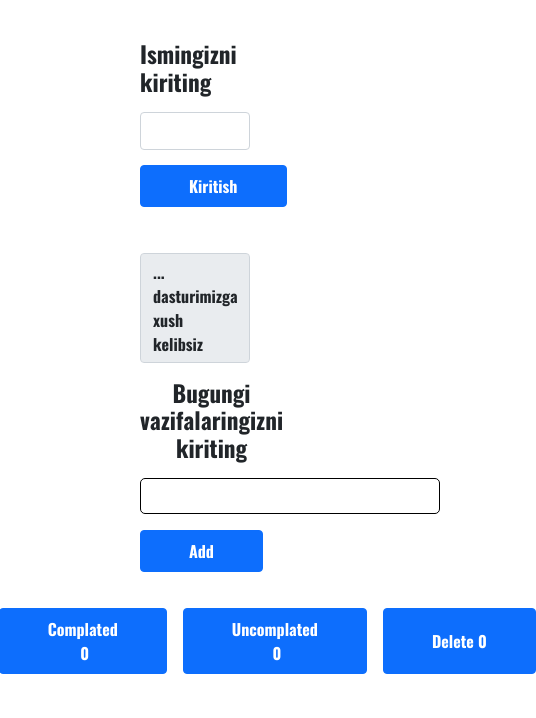
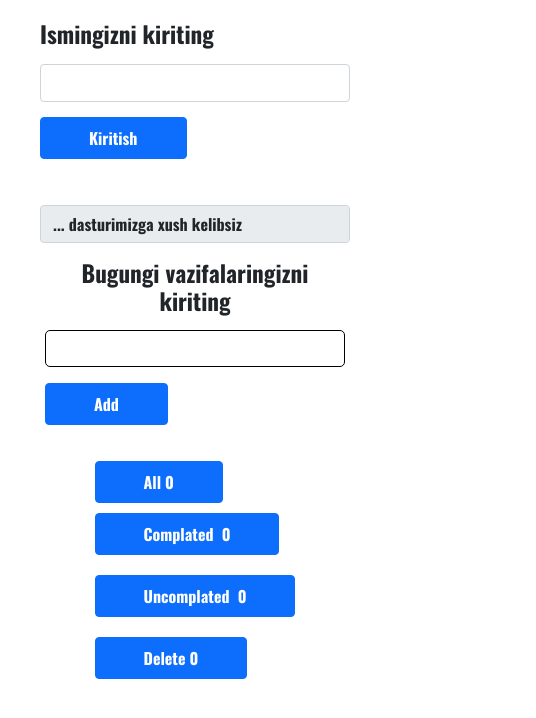
Before and after one commit to hasanalit/todoscss, a plain HTML site: page index.html in a window 390 px wide. Shown: the whole page, 536 px wide, since content can reach past the window. Drawn offline with nearby package versions, Linux system fonts and the light colour scheme.

Commit message:
responsive

```diff
--- a/index.html
+++ b/index.html
@@ -10,7 +10,7 @@
 </head>
 <body>
     <main class="container todo">
-        <div class="todo__container">
+        <div class="todo__container p-0">
           <form class="form">
             <div class="mb-3">
               <label for="exampleInputEmail1" class="form-label"><h3>Ismingizni kiriting</h3></label>
@@ -35,11 +35,11 @@
 
           <ul class="list"></ul>
 
-          <div class="d-flex">
-          <button class="btn btn-primary px-5 py-2 all_btn d-flex">All <span class="allresult ms-1">0</span></button>
-          <button class="btn btn-primary px-5 py-2 completed_btn mx-3">Complated <span class="completed-result ms-1">0</span></button>
-          <button class="btn btn-primary px-5 py-2 uncompleted_btn">Uncomplated <span class="uncomplated-result ms-1">0</span></button>
-          <button class="btn btn-primary ms-3 px-5 py-2 delete__btn">Delete<span class="delete__result ms-1">0</span></button>
+          <div class="d-flex result-btn">
+          <button class="btn btn-primary px-5 py-2 result-btn-include all_btn d-flex">All <span class="allresult ms-1">0</span></button>
+          <button class="btn btn-primary px-5 py-2 result-btn-include completed_btn">Complated <span class="completed-result ms-1">0</span></button>
+          <button class="btn btn-primary px-5 py-2 result-btn-include uncompleted_btn">Uncomplated <span class="uncomplated-result ms-1">0</span></button>
+          <button class="btn btn-primary px-5 result-btn-include py-2 delete__btn">Delete<span class="delete__result ms-1">0</span></button>
         </div>
 
         </div>
--- a/scss/_general.scss
+++ b/scss/_general.scss
@@ -28,7 +28,8 @@ body {
 
 .form-todo__desc {
     text-align: center;
-    width: 300px;
+    width: 100%;
+    max-width: 300px;
     border: 1px solid #000;
     border-radius: 5px;
 }
@@ -40,7 +41,8 @@ body {
 .item-section {
     margin-left: -100px;
     padding: 10px 10px;
-    width: 500px;
+    width: 100%;
+    max-width: 500px;
     background-color: #fff;
     border-radius: 4px;
     border: 1px solid #000;
@@ -56,3 +58,21 @@ body {
     margin-top: -7px;
     margin-left: 10px;
 }
+.result-btn-include + .result-btn-include {
+    margin-left: 10px;
+}
+
+
+@media only screen and (max-width: 800px){
+    .result-btn {
+        display: flex;
+        align-items: flex-start;
+        flex-direction: column;
+    }
+
+
+
+    .result-btn-include + .result-btn-include {
+        margin: 10px 0px;
+    }
+}
```
Also changed, not shown: css/main.css, 1 other file.
